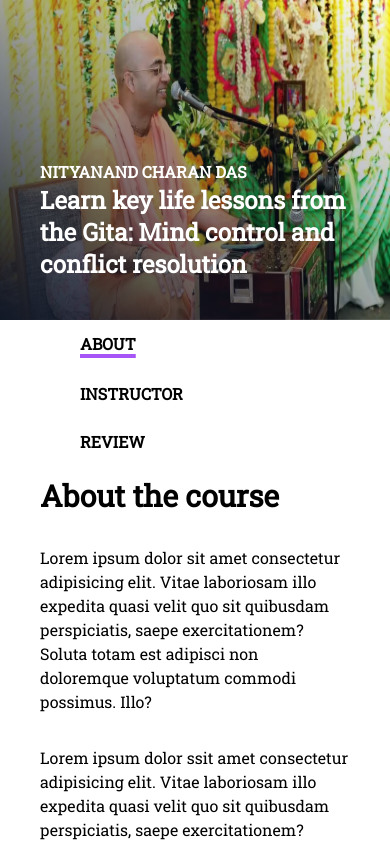
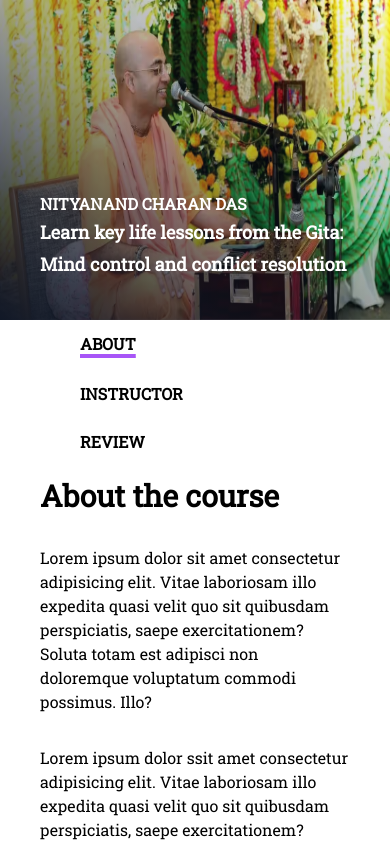
Before and after one commit to VitthalGund/NITYANAND-CHARAN-DAS, a Next.js app: page / in a window 390 px wide. Shown: the top 844 px of the page. Built offline with nearby package versions, Linux system fonts and the light colour scheme.

Commit message:
responsive added in title and name

```diff
--- a/src/app/Components/LandingPhoto.tsx
+++ b/src/app/Components/LandingPhoto.tsx
@@ -5,14 +5,14 @@ const LandingPhoto = ({ name, title }: { name: string, title: string }) => {
     return (
         <>
             <div className="relative w-full h-[20rem] mx-auto overflow-y-hidden object-cover">
-                <Image src={"/Nityanand Charan Das.avif"}
+                <Image src={"/Nityanand Charan Das.jpeg"}
                     width={30} height={10} alt='titleImage' content='.png'
                     className='w-full h-[20rem] bg-black'
                 />
                 <div className="absolute inset-0 bg-gradient-to-tr from-gray-900 via-gray-900/40"></div>
                 <div className="absolute inset-0 flex flex-col justify-end items-start m-10 flex-wrap">
-                    <h2 className="text-white sm:text-lg lg:text-1xl font-bold">{name}</h2>
-                    <h2 className="text-white font-bold text-2xl sm:text-2xl md:w-[32rem] lg:text-4xl sm:w-80 ">{title}</h2>
+                    <h2 id='name' className="text-white sm:text-lg lg:text-1xl font-bold">{name}</h2>
+                    <h2 id='title' className="text-white font-bold text-2xl sm:text-2xl md:w-[32rem] lg:text-4xl sm:w-80 ">{title}</h2>
                 </div>
             </div>
         </>
--- a/src/app/globals.css
+++ b/src/app/globals.css
@@ -5,3 +5,20 @@
 html {
   scroll-behavior: smooth;
 }
+
+@media (max-width: 450px) {
+  #name {
+    font-size: medium;
+  }
+  #title {
+    font-size: large;
+  }
+}
+@media (max-width: 240px) {
+  #name {
+    font-size: small;
+  }
+  #title {
+    font-size: medium;
+  }
+}
```
Also changed, not shown: public/Nityanand Charan Das.jpeg (added).
